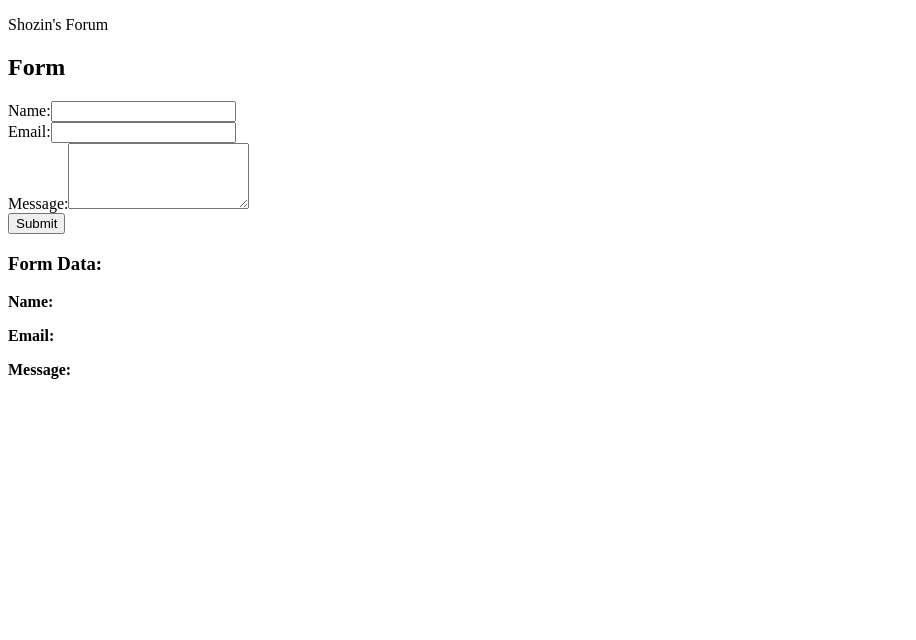
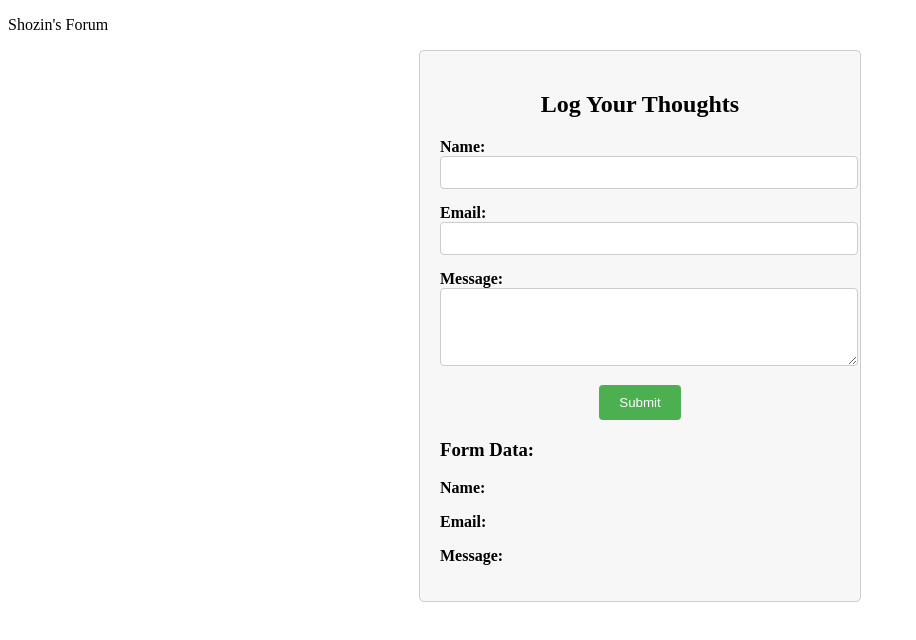
Before and after one commit to shadman-ahmed27/angular-app, an Angular app: page / in a window 1280 px wide. Shown: the top 640 px of the page, without its empty margins (0-916 px from the left). Built offline with nearby package versions, Linux system fonts and the light colour scheme.

Commit message:
feat: added styles for the form page

```diff
--- a/src/app/first-comp/first-comp.component.html
+++ b/src/app/first-comp/first-comp.component.html
@@ -1,5 +1,5 @@
 <div class="form-container">
-  <h2>Form</h2>
+  <h2>Log Your Thoughts</h2>
   <form>
     <div class="form-group">
       <label for="name">Name:</label>
--- a/src/app/first-comp/first-comp.component.scss
+++ b/src/app/first-comp/first-comp.component.scss
@@ -0,0 +1,73 @@
+.form-container {
+  max-width: 400px;
+  margin: auto;
+  padding: 20px;
+  border: 1px solid #ccc;
+  border-radius: 5px;
+  background-color: #f7f7f7;
+}
+
+h2 {
+  text-align: center;
+}
+
+.form-group {
+  margin-bottom: 15px;
+}
+
+label {
+  display: block;
+  font-weight: bold;
+}
+
+input[type="text"],
+input[type="email"],
+textarea {
+  width: 100%;
+  padding: 8px;
+  border: 1px solid #ccc;
+  border-radius: 4px;
+}
+
+button[type="submit"] {
+  display: block;
+  margin: auto;
+  padding: 10px 20px;
+  background-color: #4caf50;
+  color: white;
+  border: none;
+  border-radius: 4px;
+  cursor: pointer;
+}
+
+table {
+  width: 100%;
+  border-collapse: collapse;
+  margin-top: 20px;
+}
+
+thead {
+  background-color: #f2f2f2;
+}
+
+th,
+td {
+  padding: 10px;
+  text-align: left;
+  border-bottom: 1px solid #ddd;
+}
+
+th {
+  font-weight: bold;
+}
+
+tbody tr:nth-child(even) {
+  background-color: #f9f9f9;
+}
+
+.flex-container {
+  display: flex;
+  flex-direction: row;
+  justify-content: space-between;
+  flex-wrap: wrap;
+}
```
